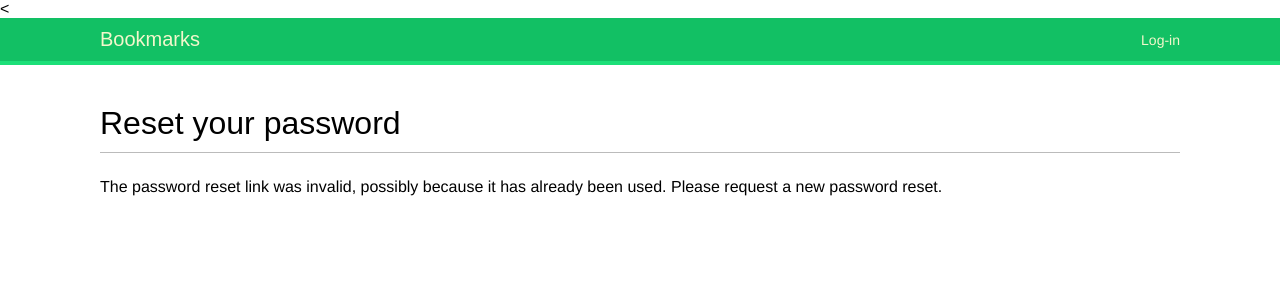
After one commit to klen1980/Ecoupack, a Django app: a page that uses Bookmarks/bookmarks/account/templates/registration/password_reset_confirm.html in a window 1280 px wide. The commit adds this page. Shown: the top 300 px of the page. Run offline with Django 4.2, Linux system fonts and the light colour scheme; some web fonts are replaced.

Commit message:
password reset all

```diff
--- a/Bookmarks/bookmarks/account/templates/registration/login.html
+++ b/Bookmarks/bookmarks/account/templates/registration/login.html
@@ -19,5 +19,9 @@
     <input  type="hidden" name="next" value="{{ next }}" />
     <p><input type="submit" value="Log in"> </p>
   </form>
+  <p>
+    <a href="{% url "password_reset" %}">
+    Forgotten your password</a>
+  </p>
 </div>
 {% endblock %}
--- /dev/null
+++ b/Bookmarks/bookmarks/account/templates/registration/password_reset_confirm.html
@@ -0,0 +1,17 @@
+{% extends "base.html" %}
+
+{% block title %} Reset your password {% endblock %}
+
+{% block content %}
+    <h1>Reset your password</h1>
+    {% if validlink %}
+    <p>Please enter your new password twice:</p>
+    <form method="post">
+        {{ form.as_p }}
+        {% csrf_token %}
+        <p><input type="submit" value = 'Change my password'></input></p>
+    </form>
+    {% else %}
+    <p>The password reset link was invalid, possibly because it has already been used. Please request a new password reset.</p>
+    {% endif %}
+{% endblock %}
--- /dev/null
+++ b/Bookmarks/bookmarks/account/templates/registration/password_reset_email.html
@@ -0,0 +1,3 @@
+Someone asked for password reset for email {{ email }}
+Follow the link below: {{ protocol }}://{{ domain }}{% url "password_reset_confirm" uidb64=uid token=token %}
+Your username, in case you've forgotten : {{ user.get_username }}
--- a/Bookmarks/bookmarks/account/urls.py
+++ b/Bookmarks/bookmarks/account/urls.py
@@ -1,16 +1,17 @@
-from django.urls import path
+from django.urls import path, include
 from django.contrib.auth import views as auth_views
 from . import views
 
 urlpatterns = [
     #path('login/', views.user_login, name='login'),
-    path ('login/', auth_views.LoginView.as_view(), name='login'),
-    path('logout/', auth_views.LogoutView.as_view(), name='logout'),
-    path ('password-change/', auth_views.PasswordChangeView.as_view(), name='password_change'),
-    path ('password_change/done/', auth_views.PasswordChangeDoneView.as_view(), name='password_change_done'),
-    path('password-reset/', auth_views.PasswordResetView.as_view(), name='password_reset'),
-    path('password-reset/done/', auth_views.PasswordResetDoneView.as_view(),name='password_reset_done'),
-    path('password-reset/<uidb64>/<token>/', auth_views.PasswordResetConfirmView.as_view(),name='password_reset_confirm'),
-    path('password-reset/complete/', auth_views.PasswordResetCompleteView.as_view(), name='password_reset_complete'),
+    #path ('login/', auth_views.LoginView.as_view(), name='login'),
+    #path('logout/', auth_views.LogoutView.as_view(), name='logout'),
+   #path ('password-change/', auth_views.PasswordChangeView.as_view(), name='password_change'),
+    #path ('password_change/done/', auth_views.PasswordChangeDoneView.as_view(), name='password_change_done'),
+    #path('password-reset/', auth_views.PasswordResetView.as_view(), name='password_reset'),
+    #path('password-reset/done/', auth_views.PasswordResetDoneView.as_view(),name='password_reset_done'),
+    #path('password-reset/<uidb64>/<token>/', auth_views.PasswordResetConfirmView.as_view(),name='password_reset_confirm'),
+    #path('password-reset/complete/', auth_views.PasswordResetCompleteView.as_view(), name='password_reset_complete'),
+    path('', include('django.contrib.auth.urls')),
     path('', views.dashboard, name='dashboard'),
 ]
--- a/Bookmarks/bookmarks/bookmarks/settings.py
+++ b/Bookmarks/bookmarks/bookmarks/settings.py
@@ -126,3 +126,5 @@
 LOGIN_REDIRECT_URL = 'dashboard'
 LOGIN_URL = 'login'
 LOGOUT_URL = 'logout'
+
+EMAIL_BACKEND = 'django.core.mail.backends.console.EmailBackend'
```
Also changed, not shown: Bookmarks/bookmarks/account/templates/registration/password_reset_complete.html (added, +9 -0 lines), Bookmarks/bookmarks/account/templates/registration/password_reset_done.html (added, +8 -0 lines), Bookmarks/bookmarks/account/templates/registration/password_reset_form.html (renamed from Bookmarks/bookmarks/account/templates/registration/passwrd_reset_form.html), Bookmarks/bookmarks/db.sqlite3.
